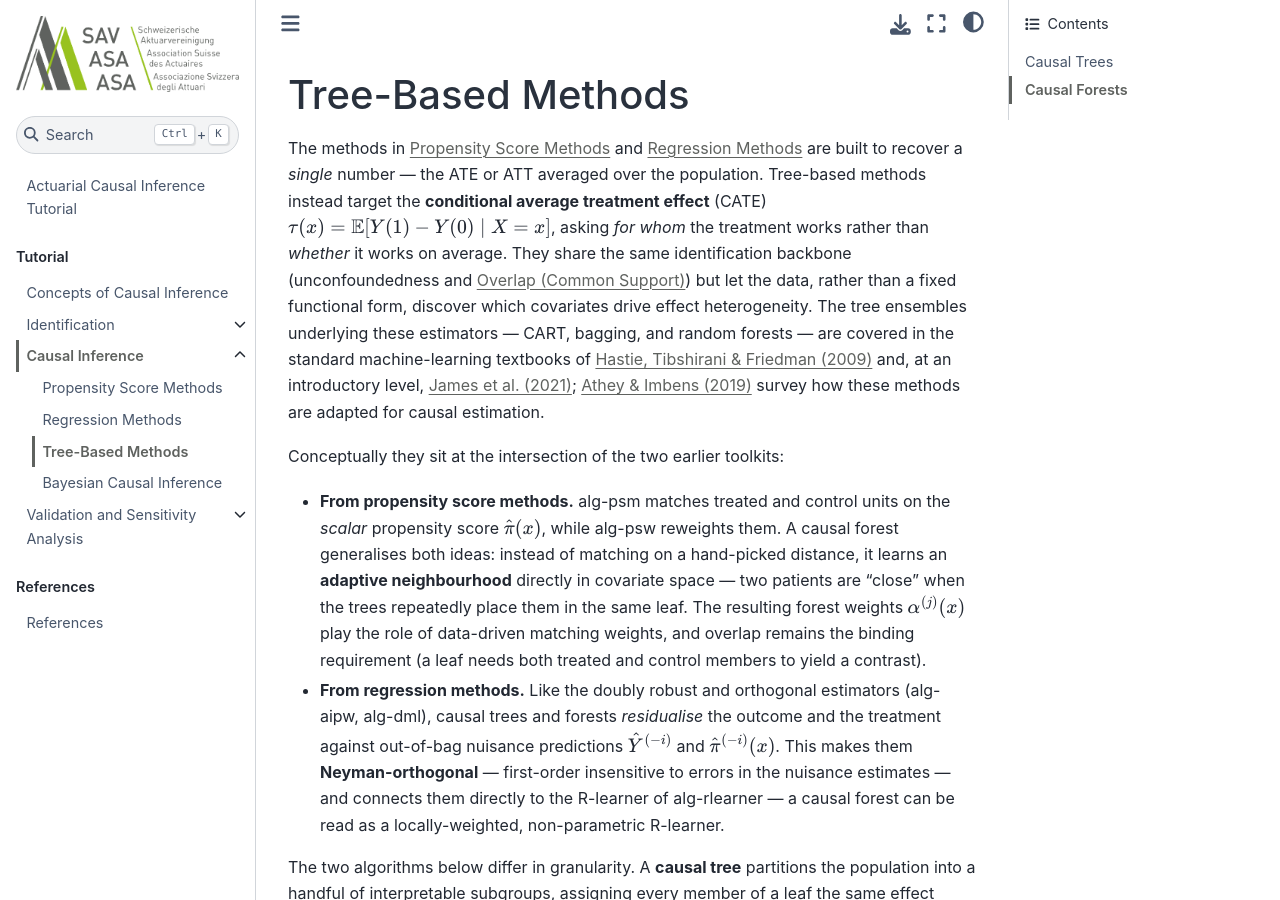
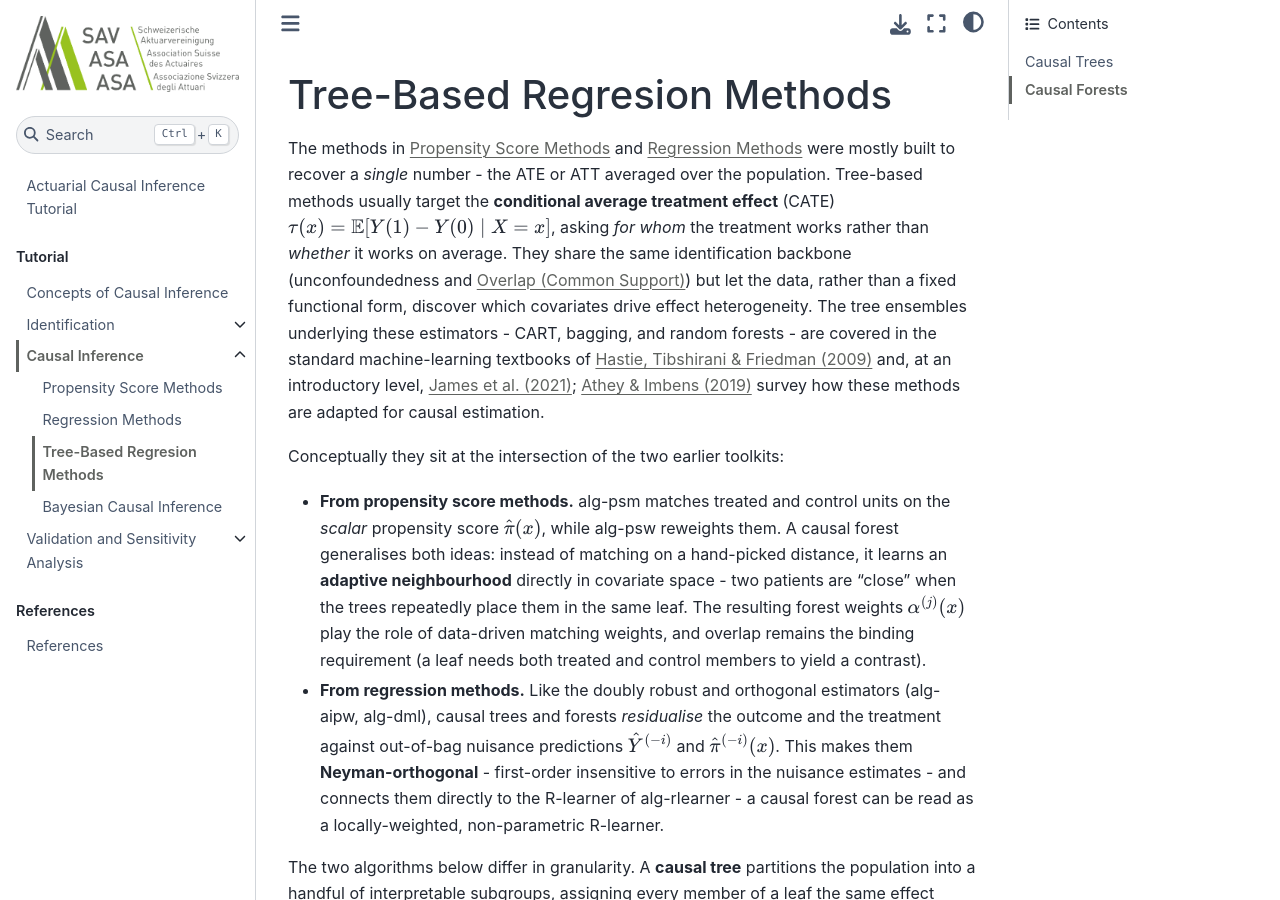
Before and after one commit to actuarial-data-science/ActuarialCausalInference, a Jupyter Book: the page built from tutorial/tree_based_methods.md, in a window 1280 px wide and 900 px high. Built offline with Jupyter Book 1.0.4 settings and Sphinx 7.4.7 and the Sphinx Book theme 1.1.4, drawn with Linux system fonts in a browser that asks for light colours; pages that are not in the unit, such as notebooks, are missing from menus; comment, search, counter and statistics services are not loaded; some of the changed text lies outside the part shown.

Commit message:
Minor changes

````diff
--- a/tutorial/tree_based_methods.md
+++ b/tutorial/tree_based_methods.md
@@ -1,11 +1,11 @@
-# Tree-Based Methods
+# Tree-Based Regresion Methods
 
-The methods in {doc}`propensity` and {doc}`regression_methods` are built to recover a *single* number — the ATE or ATT averaged over the population. Tree-based methods instead target the **conditional average treatment effect** (CATE) $\tau(x) = \mathbb{E}[Y(1) - Y(0) \mid X = x]$, asking *for whom* the treatment works rather than *whether* it works on average. They share the same identification backbone (unconfoundedness and {ref}`overlap`) but let the data, rather than a fixed functional form, discover which covariates drive effect heterogeneity. The tree ensembles underlying these estimators — CART, bagging, and random forests — are covered in the standard machine-learning textbooks of [Hastie, Tibshirani & Friedman (2009)](https://doi.org/10.1007/978-0-387-84858-7) and, at an introductory level, [James et al. (2021)](https://doi.org/10.1007/978-1-0716-1418-1); [Athey & Imbens (2019)](https://doi.org/10.1146/annurev-economics-080217-053433) survey how these methods are adapted for causal estimation.
+The methods in {doc}`propensity` and {doc}`regression_methods` were mostly built to recover a *single* number - the ATE or ATT averaged over the population. Tree-based methods usually target the **conditional average treatment effect** (CATE) $\tau(x) = \mathbb{E}[Y(1) - Y(0) \mid X = x]$, asking *for whom* the treatment works rather than *whether* it works on average. They share the same identification backbone (unconfoundedness and {ref}`overlap`) but let the data, rather than a fixed functional form, discover which covariates drive effect heterogeneity. The tree ensembles underlying these estimators - CART, bagging, and random forests - are covered in the standard machine-learning textbooks of [Hastie, Tibshirani & Friedman (2009)](https://doi.org/10.1007/978-0-387-84858-7) and, at an introductory level, [James et al. (2021)](https://doi.org/10.1007/978-1-0716-1418-1); [Athey & Imbens (2019)](https://doi.org/10.1146/annurev-economics-080217-053433) survey how these methods are adapted for causal estimation.
 
 Conceptually they sit at the intersection of the two earlier toolkits:
 
-- **From propensity score methods.** {prf:ref}`alg-psm` matches treated and control units on the *scalar* propensity score $\hat{\pi}(x)$, while {prf:ref}`alg-psw` reweights them. A causal forest generalises both ideas: instead of matching on a hand-picked distance, it learns an **adaptive neighbourhood** directly in covariate space — two patients are "close" when the trees repeatedly place them in the same leaf. The resulting forest weights $\alpha^{(j)}(x)$ play the role of data-driven matching weights, and overlap remains the binding requirement (a leaf needs both treated and control members to yield a contrast).
-- **From regression methods.** Like the doubly robust and orthogonal estimators ({prf:ref}`alg-aipw`, {prf:ref}`alg-dml`), causal trees and forests *residualise* the outcome and the treatment against out-of-bag nuisance predictions $\hat{Y}^{(-i)}$ and $\hat{\pi}^{(-i)}(x)$. This makes them **Neyman-orthogonal** — first-order insensitive to errors in the nuisance estimates — and connects them directly to the R-learner of {prf:ref}`alg-rlearner` — a causal forest can be read as a locally-weighted, non-parametric R-learner.
+- **From propensity score methods.** {prf:ref}`alg-psm` matches treated and control units on the *scalar* propensity score $\hat{\pi}(x)$, while {prf:ref}`alg-psw` reweights them. A causal forest generalises both ideas: instead of matching on a hand-picked distance, it learns an **adaptive neighbourhood** directly in covariate space - two patients are "close" when the trees repeatedly place them in the same leaf. The resulting forest weights $\alpha^{(j)}(x)$ play the role of data-driven matching weights, and overlap remains the binding requirement (a leaf needs both treated and control members to yield a contrast).
+- **From regression methods.** Like the doubly robust and orthogonal estimators ({prf:ref}`alg-aipw`, {prf:ref}`alg-dml`), causal trees and forests *residualise* the outcome and the treatment against out-of-bag nuisance predictions $\hat{Y}^{(-i)}$ and $\hat{\pi}^{(-i)}(x)$. This makes them **Neyman-orthogonal** - first-order insensitive to errors in the nuisance estimates - and connects them directly to the R-learner of {prf:ref}`alg-rlearner` - a causal forest can be read as a locally-weighted, non-parametric R-learner.
 
 The two algorithms below differ in granularity. A **causal tree** partitions the population into a handful of interpretable subgroups, assigning every member of a leaf the same effect estimate. A **causal forest** averages many such trees to deliver a smooth, individualised estimate $\hat{\tau}(x)$ for each patient.
 
@@ -55,14 +55,14 @@
 :width: 90%
 :name: fig-causal-tree
 
-Anatomy of a causal tree. Recursive binary splits on the covariates $X$ carve the population into leaves, with each split chosen to maximise the heterogeneity $n_L \cdot n_R \cdot (\hat{\tau}_L - \hat{\tau}_R)^2$ of the resulting effects — not to predict $Y$. Within a leaf the units behave as if randomised, so the CATE is simply the difference in mean outcomes between its treated and control members (an exact, equal-weight match inside the leaf). The leaves estimate visibly different effects ($\hat{\tau}^{(\ell)} \approx +6, +1, -2$), which is exactly the heterogeneity the splits are designed to expose.
+Anatomy of a causal tree. Recursive binary splits on the covariates $X$ carve the population into leaves, with each split chosen to maximise the heterogeneity $n_L \cdot n_R \cdot (\hat{\tau}_L - \hat{\tau}_R)^2$ of the resulting effects - not to predict $Y$. Within a leaf the units behave as if randomised, so the CATE is simply the difference in mean outcomes between its treated and control members (an exact, equal-weight match inside the leaf). The leaves estimate visibly different effects ($\hat{\tau}^{(\ell)} \approx +6, +1, -2$), which is exactly the heterogeneity the splits are designed to expose.
 ```
 
 The underlying assumptions are that in each leaf, the treatment effect is the same across all observations in the leaf and the leaves are small enough that the $(Y, T)$ pairs of each observation in a leaf behave as if they have come from a RCT: this requires that $T$ is randomly distributed across the observations in the leaf given the covariates and the potential outcomes $Y(0)$ and $Y(1)$ are each independent of the assigned treatment $T$ within the leaf (conditional ignorability $Y(t) \perp T \mid X$; [Rosenbaum & Rubin, 1983](https://doi.org/10.1093/biomet/70.1.41)).
 
 To ensure unbiased estimates of CATEs, the principle of *honesty* is introduced for causal trees and causal forests [(Athey & Imbens, 2016)](https://doi.org/10.1073/pnas.1510489113). A method is called honest if the entire sample of patients is split into two parts, one for tree construction and one to estimate the treatment effects within the leaves. Hence, model selection is decoupled from model estimation. This addresses the post-selection inference problem and ensures unbiased estimates of CATEs.
 
-The robustness of the method comes not from inverse-propensity weighting but from the way the outcome and treatment are *residualised*. In the split-selection regressions above, the propensity enters only as a **centering** term, through $\big(T^{(i)} - \hat{\pi}^{(-i)}(x^{(i)})\big)$ — Robinson-style local centering, i.e. the R-learner moment condition — and *not* as an inverse-propensity weight $1/\hat{\pi}$; the leaf estimator above is a plain difference in mean outcomes that uses no propensity at all.
+The robustness of the method comes not from inverse-propensity weighting but from the way the outcome and treatment are *residualised*. In the split-selection regressions above, the propensity enters only as a **centering** term, through $\big(T^{(i)} - \hat{\pi}^{(-i)}(x^{(i)})\big)$ - Robinson-style local centering, i.e. the R-learner moment condition - and *not* as an inverse-propensity weight $1/\hat{\pi}$; the leaf estimator above is a plain difference in mean outcomes that uses no propensity at all.
 
 The two *nuisance functions* are the outcome regression and the propensity,
 
@@ -82,7 +82,7 @@
 \hat{\tau} - \tau = O_p\!\big( \lVert \Delta_m \rVert_2 \, \lVert \Delta_\pi \rVert_2 \big),
 $$
 
-where $\lVert \cdot \rVert_2$ is the $L_2(P)$ norm. A first-order error in *either* nuisance alone is therefore annihilated, and if each converges even slowly — e.g. $\lVert \Delta_m \rVert_2, \lVert \Delta_\pi \rVert_2 = o_p(n^{-1/4})$ — their product is $o_p(n^{-1/2})$, so the CATE estimator stays $\sqrt{n}$-consistent and asymptotically normal ([Robinson, 1988](https://doi.org/10.2307/1912705); [Nie & Wager, 2021](https://doi.org/10.1093/biomet/asaa076)). This orthogonality is what makes the procedure reliable with observational data, where the treatment is not assigned randomly. It is related to — but weaker than — the *double robustness* of AIPW / DR-learner estimators ([Robins, Rotnitzky & Zhao, 1994](https://doi.org/10.1080/01621459.1994.10476818); [Kennedy, 2023](https://doi.org/10.1214/23-EJS2157)), whose consistency survives if *either* the outcome or the propensity model is correct — a guarantee that residual-on-residual centering does not by itself provide.
+where $\lVert \cdot \rVert_2$ is the $L_2(P)$ norm. A first-order error in *either* nuisance alone is therefore annihilated, and if each converges even slowly - e.g. $\lVert \Delta_m \rVert_2, \lVert \Delta_\pi \rVert_2 = o_p(n^{-1/4})$ - their product is $o_p(n^{-1/2})$, so the CATE estimator stays $\sqrt{n}$-consistent and asymptotically normal ([Robinson, 1988](https://doi.org/10.2307/1912705); [Nie & Wager, 2021](https://doi.org/10.1093/biomet/asaa076)). This orthogonality is what makes the procedure reliable with observational data, where the treatment is not assigned randomly. It is related to - but weaker than - the *double robustness* of AIPW / DR-learner estimators ([Robins, Rotnitzky & Zhao, 1994](https://doi.org/10.1080/01621459.1994.10476818); [Kennedy, 2023](https://doi.org/10.1214/23-EJS2157)), whose consistency survives if *either* the outcome or the propensity model is correct - a guarantee that residual-on-residual centering does not by itself provide.
 
 With a causal tree, we estimate heterogeneous treatment effects, differentiating by subgroups. We additionally introduce causal forests that ensure a stronger degree of personalization in treatment effect estimation using adaptive nearest neighborhood estimation.
 
@@ -134,7 +134,7 @@
 :width: 95%
 :name: fig-causal-forest
 
-How a causal forest builds an adaptive neighbourhood. Across the $B$ honest trees (left), the query patient $x$ repeatedly lands in a leaf alongside different sets of patients. Tallying how often each patient $j$ shares $x$'s leaf yields the forest weight $\alpha^{(j)}(x)$ (right): patient $j_1$, a leaf-mate in every tree, weighs most, whereas $j_4$ — never co-located — contributes nothing. The result is a *learned* local match in covariate space rather than a match on a single propensity score, with out-of-bag residuals making the final weighted estimate Neyman-orthogonal — first-order insensitive to errors in the nuisance estimates.
+How a causal forest builds an adaptive neighbourhood. Across the $B$ honest trees (left), the query patient $x$ repeatedly lands in a leaf alongside different sets of patients. Tallying how often each patient $j$ shares $x$'s leaf yields the forest weight $\alpha^{(j)}(x)$ (right): patient $j_1$, a leaf-mate in every tree, weighs most, whereas $j_4$ - never co-located - contributes nothing. The result is a *learned* local match in covariate space rather than a match on a single propensity score, with out-of-bag residuals making the final weighted estimate Neyman-orthogonal - first-order insensitive to errors in the nuisance estimates.
 ```
 
 To construct the neighbourhood for each single patient $i$, weights are calculated for every other patient $j\not = i$. Note that each observation $j$ is centred by its *own* nuisance values: the query point $x$ enters only through the forest weights $\alpha^{(j)}(x)$, while the residuals $\hat{Y}^{(-j)}$ and $\hat{\pi}^{(-j)}(x^{(j)})$ are evaluated at patient $j$'s own covariates $x^{(j)}$ and calculated out-of-bag, meaning that information about patient $j$ was not used for their estimation. We refer to [Wager & Athey (2018)](https://doi.org/10.1080/01621459.2017.1319839) for more details on the estimation procedure. To assign an observation to a leaf $\ell^{(b)}$ in iteration $b$, the set of covariates can vary across patients to determine the path, as causal forests share the property with random forests to randomly select the set of possible covariates at each split [(Breiman, 2001)](https://doi.org/10.1023/A:1010933404324). Amongst this set, the splitting covariate that maximizes heterogeneity in treatment effects amongst the subgroups, is chosen on a data-driven basis. This allows the path to vary per leaf $\ell$ and per iteration $b$.
````
Also changed, not shown: other parts of tutorial/tree_based_methods.md (+7 -7 lines).
